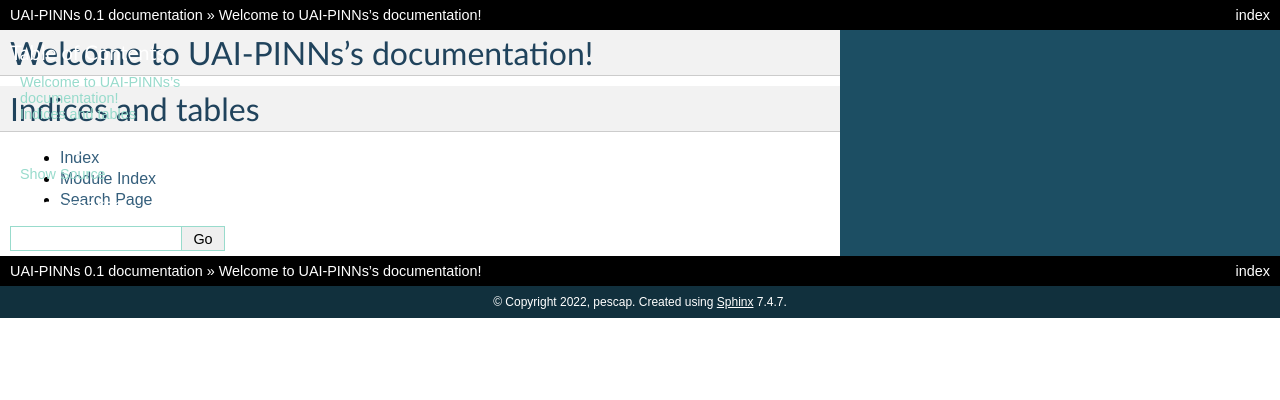
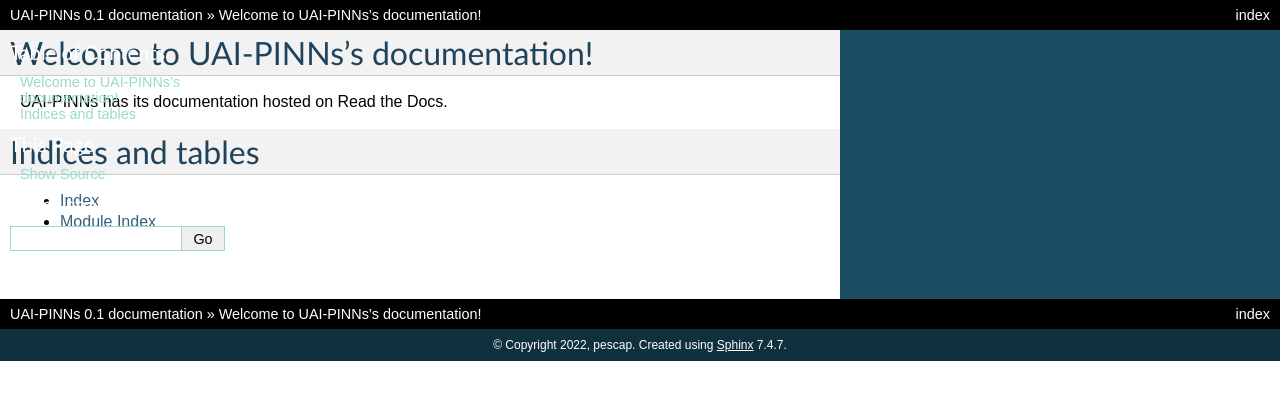
Before and after one commit to pescap/EasyHPC, a Sphinx documentation site: the page built from docs/source/index.rst, in a window 1280 px wide. Shown: the top 400 px of the page. Built offline with Sphinx 7.4.7, drawn with Linux system fonts in a browser that asks for light colours.

Commit message:
Update index.rst

```diff
--- a/docs/source/index.rst
+++ b/docs/source/index.rst
@@ -5,6 +5,8 @@
 
 Welcome to UAI-PINNs's documentation!
 =====================================
+
+UAI-PINNs has its documentation hosted on Read the Docs.
 
 .. toctree::
    :maxdepth: 2
```
